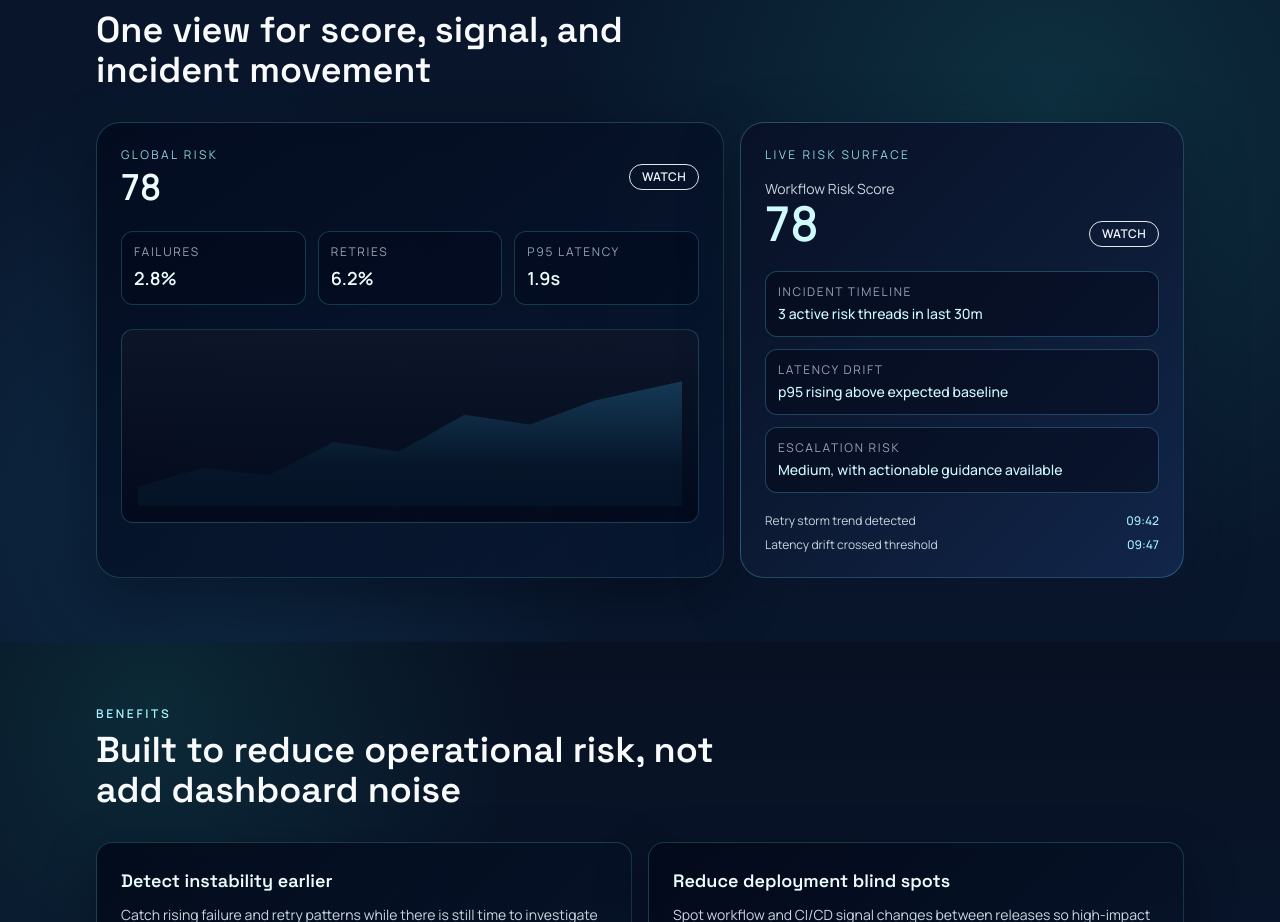
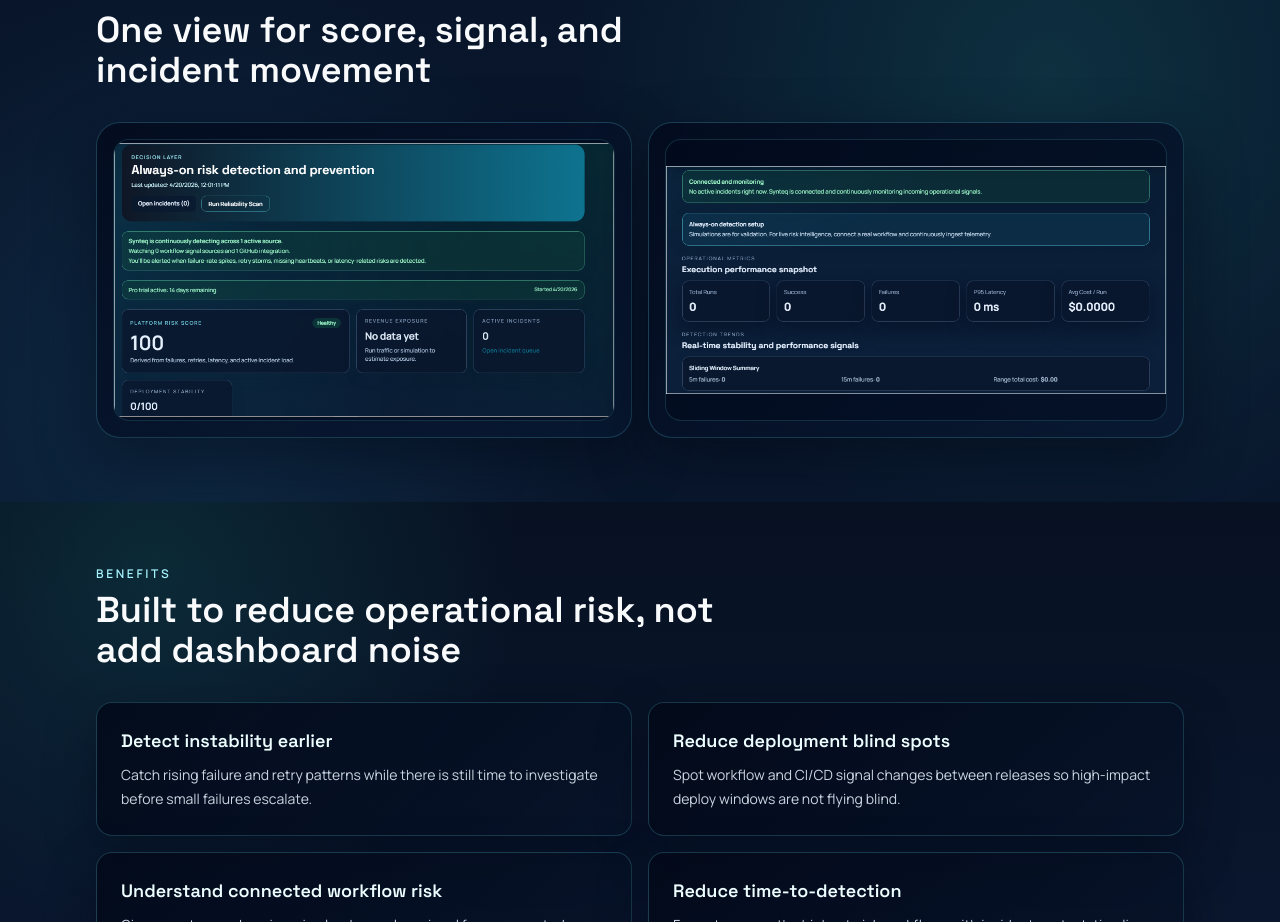
Before and after one commit to lexora-systems/synteq, a Next.js app in the folder apps/web/: page / in a window 1280 px wide. Shown: the part 3704-4626 px from the top of the page. Built offline with nearby package versions, Linux system fonts and the light colour scheme; no server answers.

Commit message:
Use dashboard preview images

```diff
--- a/apps/web/app/page.tsx
+++ b/apps/web/app/page.tsx
@@ -199,6 +199,21 @@ const problemIncidentItems = [
   }
 ] as const;
 
+const dashboardPreviewItems = [
+  {
+    src: "/howitworks1.png",
+    alt: "Synteq dashboard risk overview preview",
+    width: 968,
+    height: 531
+  },
+  {
+    src: "/howitworks2.png",
+    alt: "Synteq dashboard operational surface preview",
+    width: 958,
+    height: 438
+  }
+] as const;
+
 const heroFeatureItems = [
   {
     title: "Detect risk earlier",
@@ -246,13 +261,6 @@ const heroTrustItems = [
     tone: "cyan"
   }
 ] as const;
-
-const timelineItems = [
-  { time: "09:42", label: "Retry storm trend detected", severity: "watch" },
-  { time: "09:47", label: "Latency drift crossed threshold", severity: "high" },
-  { time: "09:55", label: "Incident guidance generated", severity: "open" },
-  { time: "10:02", label: "Mitigation confirmed", severity: "resolved" }
-];
 
 function HeroFeatureIcon({ type }: { type: (typeof heroFeatureItems)[number]["icon"] }) {
   if (type === "users") {
@@ -959,70 +967,24 @@ export default async function PublicLandingPage() {
             <h2 className="mt-2 text-3xl font-semibold text-slate-50 sm:text-4xl">One view for score, signal, and incident movement</h2>
           </div>
 
-          <div className="mt-8 grid gap-4 lg:grid-cols-12">
-            <article className="rounded-3xl border border-cyan-300/20 bg-[linear-gradient(145deg,rgba(3,11,30,0.9)_0%,rgba(8,24,50,0.78)_100%)] p-6 shadow-[0_22px_60px_rgba(1,6,19,0.48)] lg:col-span-7">
-              <div className="flex items-center justify-between">
-                <div>
-                  <p className="text-xs uppercase tracking-[0.2em] text-cyan-200/85">Global Risk</p>
-                  <p className="mt-1 text-4xl font-semibold text-cyan-50">78</p>
+          <div className="mt-8 grid gap-4 lg:grid-cols-2">
+            {dashboardPreviewItems.map((item) => (
+              <article
+                key={item.src}
+                className="rounded-3xl border border-cyan-300/20 bg-[linear-gradient(145deg,rgba(3,11,30,0.9)_0%,rgba(8,24,50,0.78)_100%)] p-3 shadow-[0_22px_60px_rgba(1,6,19,0.48)] sm:p-4"
+              >
+                <div className="flex aspect-[16/9] w-full items-center justify-center overflow-hidden rounded-2xl border border-cyan-300/15 bg-slate-950/35">
+                  <Image
+                    src={item.src}
+                    alt={item.alt}
+                    width={item.width}
+                    height={item.height}
+                    className="h-full w-full object-contain"
+                    sizes="(max-width: 1023px) calc(100vw - 2rem), 544px"
+                  />
                 </div>
-                <span className="rounded-full border border-amber-300/35 bg-amber-300/15 px-3 py-1 text-xs font-semibold uppercase tracking-wide text-amber-100">
-                  Watch
-                </span>
-              </div>
-              <div className="mt-6 grid gap-3 sm:grid-cols-3">
-                <div className="rounded-xl border border-cyan-300/20 bg-slate-950/40 px-3 py-3">
-                  <p className="text-xs uppercase tracking-[0.14em] text-slate-400">Failures</p>
-                  <p className="mt-1 text-lg font-semibold text-cyan-50">2.8%</p>
-                </div>
-                <div className="rounded-xl border border-cyan-300/20 bg-slate-950/40 px-3 py-3">
-                  <p className="text-xs uppercase tracking-[0.14em] text-slate-400">Retries</p>
-                  <p className="mt-1 text-lg font-semibold text-cyan-50">6.2%</p>
-                </div>
-                <div className="rounded-xl border border-cyan-300/20 bg-slate-950/40 px-3 py-3">
-                  <p className="text-xs uppercase tracking-[0.14em] text-slate-400">p95 Latency</p>
-                  <p className="mt-1 text-lg font-semibold text-cyan-50">1.9s</p>
-                </div>
-              </div>
-              <div className="mt-6 overflow-hidden rounded-xl border border-cyan-300/20 bg-[linear-gradient(180deg,rgba(15,23,42,0.8)_0%,rgba(2,6,23,0.72)_100%)] p-4">
-                <div className="h-40 bg-[linear-gradient(180deg,rgba(56,189,248,0.3)_0%,rgba(14,116,144,0.08)_75%)] [clip-path:polygon(0%_88%,12%_76%,24%_81%,36%_60%,48%_66%,60%_43%,72%_49%,84%_34%,100%_22%,100%_100%,0%_100%)]" />
-              </div>
-            </article>
-
-            <article className="rounded-3xl border border-cyan-300/25 bg-[linear-gradient(135deg,#081127_0%,#0c1a34_50%,#12264b_100%)] p-6 shadow-[0_18px_60px_rgba(12,18,38,0.45)] lg:col-span-5">
-              <p className="text-xs uppercase tracking-[0.2em] text-cyan-200/85">Live Risk Surface</p>
-              <div className="mt-4 flex items-end justify-between">
-                <div>
-                  <p className="text-sm text-slate-300">Workflow Risk Score</p>
-                  <p className="text-5xl font-semibold text-cyan-100">78</p>
-                </div>
-                <span className="rounded-full border border-amber-300/40 bg-amber-300/12 px-3 py-1 text-xs font-semibold uppercase tracking-wide text-amber-200">
-                  Watch
-                </span>
-              </div>
-              <div className="mt-6 space-y-3 text-sm">
-                <div className="rounded-xl border border-cyan-300/25 bg-slate-950/50 px-3 py-3">
-                  <p className="text-xs uppercase tracking-[0.14em] text-slate-400">Incident Timeline</p>
-                  <p className="mt-1 font-medium text-cyan-100">3 active risk threads in last 30m</p>
-                </div>
-                <div className="rounded-xl border border-cyan-300/25 bg-slate-950/50 px-3 py-3">
-                  <p className="text-xs uppercase tracking-[0.14em] text-slate-400">Latency Drift</p>
-                  <p className="mt-1 font-medium text-cyan-100">p95 rising above expected baseline</p>
-                </div>
-                <div className="rounded-xl border border-cyan-300/25 bg-slate-950/50 px-3 py-3">
-                  <p className="text-xs uppercase tracking-[0.14em] text-slate-400">Escalation Risk</p>
-                  <p className="mt-1 font-medium text-cyan-100">Medium, with actionable guidance available</p>
-                </div>
-              </div>
-              <div className="mt-5 space-y-2">
-                {timelineItems.slice(0, 2).map((item) => (
-                  <div key={`${item.time}-${item.label}`} className="flex items-center justify-between text-xs text-slate-300">
-                    <p>{item.label}</p>
-                    <p className="font-medium text-cyan-200">{item.time}</p>
-                  </div>
-                ))}
-              </div>
-            </article>
+              </article>
+            ))}
           </div>
         </div>
       </section>
```
Also changed, not shown: apps/web/public/howitworks1.png (added), apps/web/public/howitworks2.png (added).
